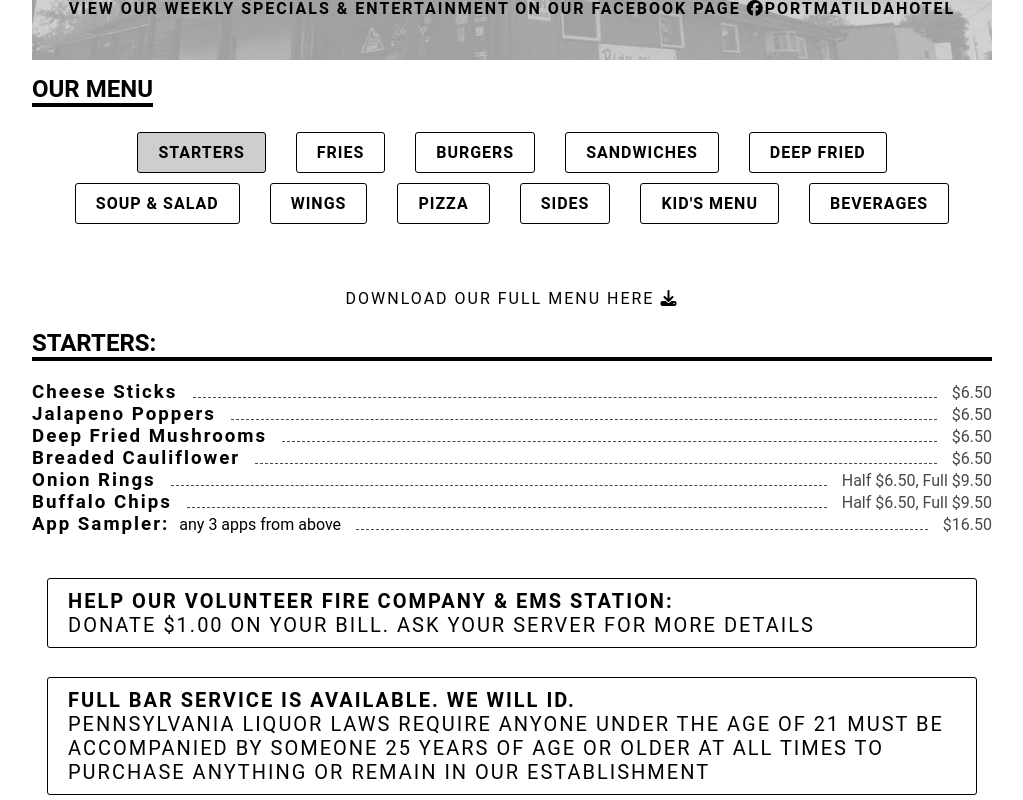
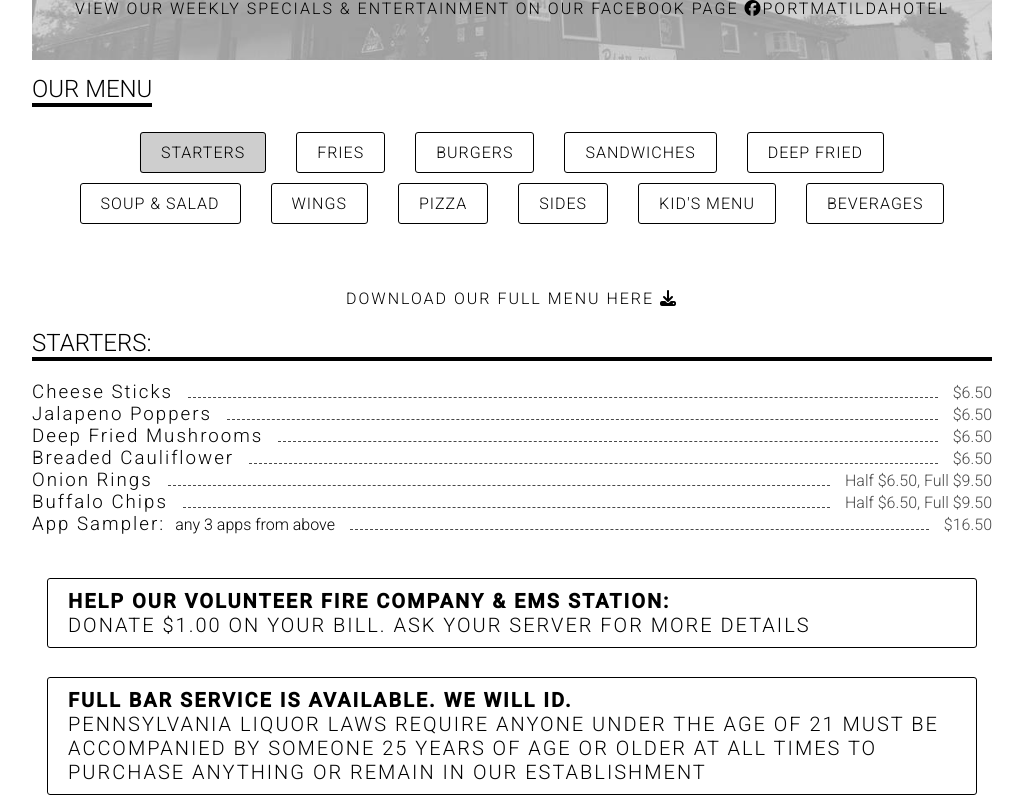
Before and after one commit to chickienickie/port-hotel, a plain HTML site: page index.html in a window 1280 px wide. Shown: the part 360-1160 px from the top of the page, without its empty margins (128-1151 px from the left). Drawn offline with Linux system fonts and the light colour scheme.

Commit message:
fixed bold bug fix

```diff
--- a/index.html
+++ b/index.html
@@ -8,6 +8,10 @@
   <title>Port Matilda Hotel & Tavern</title>
   <link href='https://maxcdn.bootstrapcdn.com/bootstrap/3.3.5/css/bootstrap.min.css'>
   <script src="https://kit.fontawesome.com/f595c3e68f.js" crossorigin="anonymous"></script>
+  <link rel="preconnect" href="https://fonts.googleapis.com">
+  <link rel="preconnect" href="https://fonts.gstatic.com" crossorigin>
+  <link href="https://fonts.googleapis.com/css2?family=Roboto:ital,wght@0,100;0,300;0,500;1,100&display=swap"
+    rel="stylesheet">
   <link rel='stylesheet' href='styles.css'>
 </head>
 
@@ -40,6 +44,7 @@
           class="fa-brands fa-facebook"></i><a href="https://www.facebook.com/profile.php?id=100057728317644"
           target="_blank" title="Port Matilda Hotel & Tavern Facebook page">PortMatildaHotel</a> </h4>
     </div>
+
 
 
     <h2>OUR MENU</h2>
@@ -386,7 +391,8 @@
       </div>
       </br>
       <h2 class="extra">Grinders:</h2>
-      <h4>All grinders come w/meats, american cheese, and your choice of veggies. Subsitute cheese for Provolone, Swiss,
+      <h4>All grinders come w/meats, american cheese, and your choice of veggies. Substitute cheese for Provolone,
+        Swiss,
         Shedded Cheddar, or Shredded Mozzarella for $.50 extra</h4>
       <h4>served on a roll, wrap, or wedge</h4>
       <div class="item">
@@ -469,7 +475,7 @@
         + $1.00 Quesadilla Style: served on a baked tortilla with mozzarella
       </h4>
       </br>
-      <h4 class="platter"><Strong>Platter any burger, sandwich, or grinder for $3.50 </strong></br>Choose 2 Sides: Fries
+      <h4 class="platter"><strong>Platter any burger, sandwich, or grinder for $3.50 </strong></br>Choose 2 Sides: Fries
         (Reg/Curly), coleslaw, macaroni salad, potato salad, applesauce, fruit cup, house salad </h4>
       </br>
       <h4 class="platter">
@@ -687,7 +693,8 @@
             <h2 class="extra">Wet sauces:</h2>
             <ul>
               <li>Mr. B's Buffalo <i class="fa-solid fa-skull-crossbones"></i><i
-                  class="fa-solid fa-skull-crossbones"></i></li>
+                  class="fa-solid fa-skull-crossbones"></i>
+              </li>
               <li>Buffalo Parmesan <i class="fa-solid fa-skull-crossbones"></i><i
                   class="fa-solid fa-skull-crossbones"></i> </li>
               <li>Honey Buffalo</li>
@@ -946,11 +953,11 @@
 
     </br>
 
-    <h4 class="advertizement"><Strong>Help our Volunteer FIRE Company & EMS Station:</strong></br>Donate $1.00 on your
+    <h4 class="advertizement"><strong>Help our Volunteer FIRE Company & EMS Station:</strong></br>Donate $1.00 on your
       bill. Ask your server for more details </h4>
     </br>
 
-    <h4 class="advertizement"><Strong>Full Bar Service is Available. We will ID.</strong></br>Pennsylvania Liquor Laws
+    <h4 class="advertizement"><strong>Full Bar Service is Available. We will ID.</strong></br>Pennsylvania Liquor Laws
       require anyone under the age of 21 must be accompanied by someone 25 years of age or older at all times to
       purchase anything or remain in our establishment </h4>
     </br>
@@ -959,7 +966,7 @@
           href="https://www.facebook.com/profile.php?id=100057728317644" target="_blank"
           title="Port Matilda Hotel & Tavern Facebook page">PortMatildaHotel</a></span>
       </br><i class="fa-solid fa-wifi"></i> Wifi now available <strong>Tavern1994</strong></br></br>
-      <Strong>Thank you for your patronage and your patience. </strong></br>Please remember we make all items to order
+      <strong>Thank you for your patronage and your patience. </strong></br>Please remember we make all items to order
       and have limited space & staffing. Please come again!
       </br>
       </br>
--- a/styles.css
+++ b/styles.css
@@ -5,6 +5,7 @@ body {
   align-items: center;
   font-family: Roboto;
   color: black;
+  font-weight: 300;
 }
 
 img {
@@ -28,6 +29,7 @@ img {
 h1 {
   text-align: center;
   margin: 5px 15px;
+  font-weight: 300;
 }
 
 h1 {
@@ -38,14 +40,18 @@ h2 {
   display: inline-block;
   border-bottom: 4px solid black;
   margin-top: 0;
-  font: 50px;
+  font-weight: 300;
   text-transform: uppercase;
+}
+
+h3 {
+  font-weight: 300;
 }
 
 h4 {
   text-transform: uppercase;
   letter-spacing: 2px;
-  font-weight: 400;
+  font-weight: 300;
 }
 
 .buttons-container {
@@ -65,7 +71,6 @@ h4 {
   border: 1px solid black;
   border-radius: 3px;
   color: black;
-  font-weight: bold;
   text-decoration: none;
   letter-spacing: 1px;
   text-transform: uppercase;
@@ -84,6 +89,7 @@ h4 {
 
 .menu {
   display: none;
+  font-weight: 300;
 }
 
 .menu--is-visible {
@@ -128,6 +134,7 @@ h4 {
   margin: 5px 15px;
   padding: 10px 20px;
   font-size: 20px;
+  font-weight: 300;
 }
 
 .footer {
@@ -199,5 +206,4 @@ p.address {
 .facebook-page {
   text-align: center;
   margin-top: 50px;
-  font-weight: bold;
 }
```
